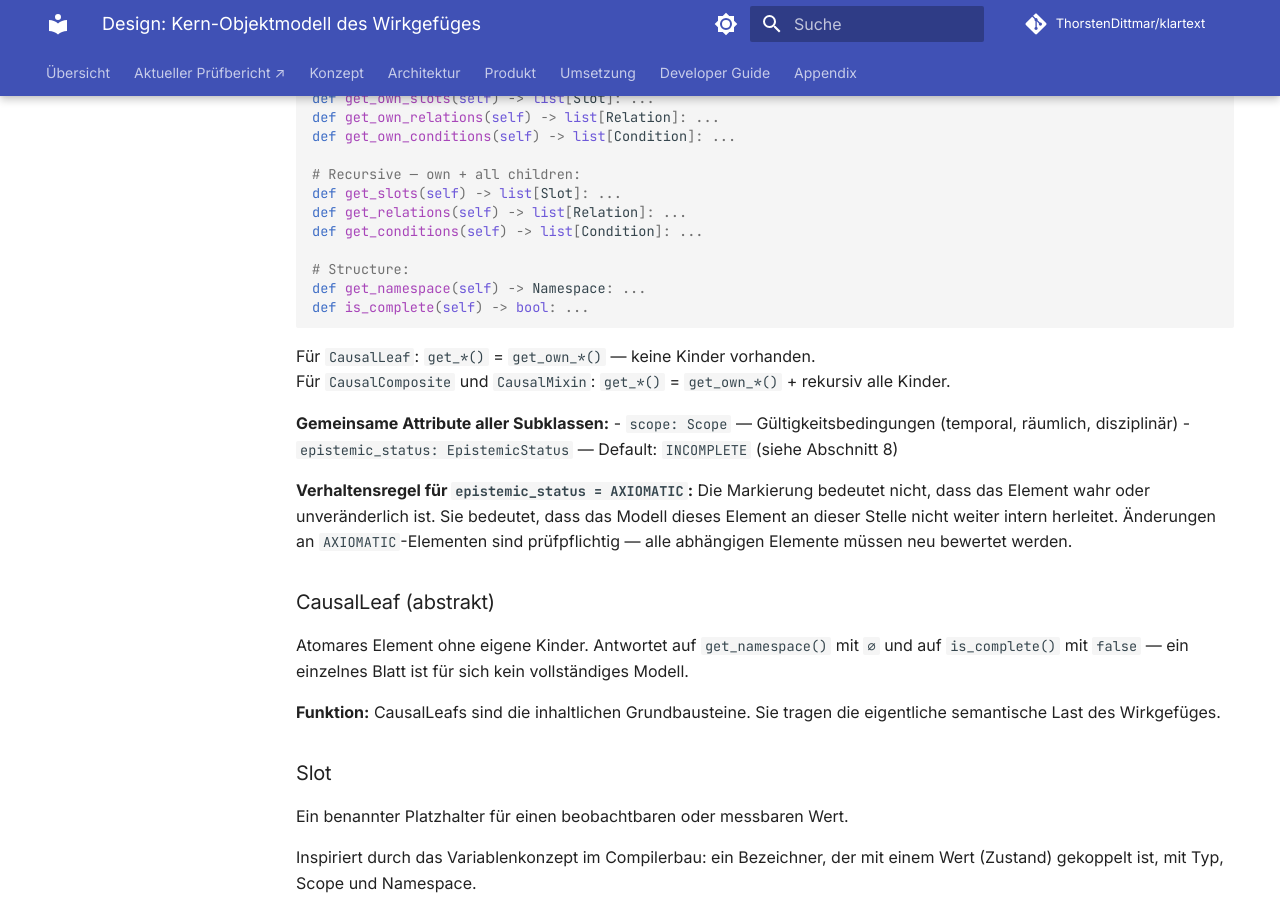
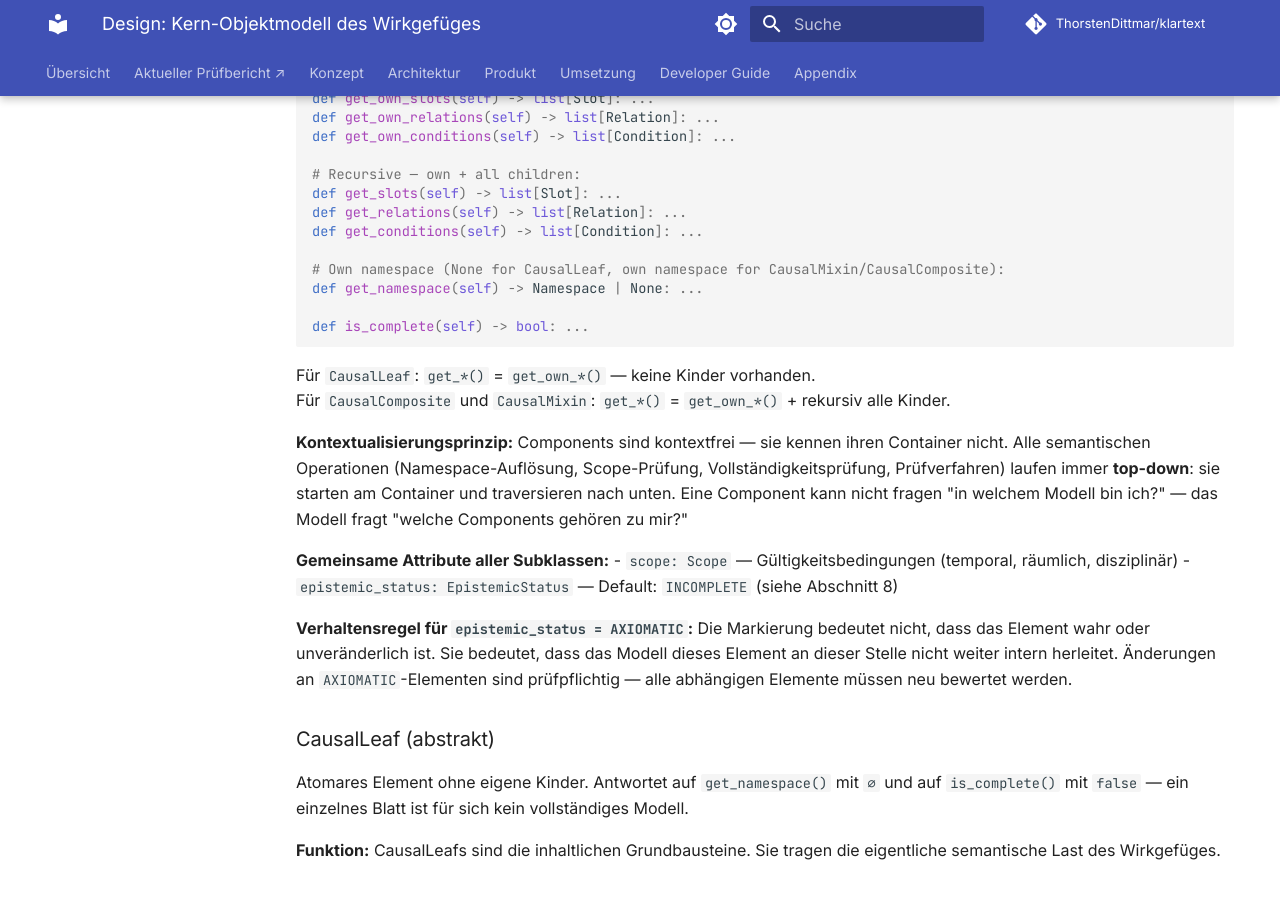
Before and after one commit to ThorstenDittmar/klartext, an MkDocs documentation site: the page built from docs/superpowers/specs/2026-06-01-causal-core-object-model-design.md, in a window 1280 px wide and 900 px high, scrolled down 2529 px. Built offline with MkDocs 1.6.1 and Material for MkDocs 9.7.7, drawn with Linux system fonts in a browser that asks for light colours; comment, search, counter and statistics services are not loaded; some of the changed text lies outside the part shown.

Commit message:
docs: Kontextualisierungsprinzip festlegen — alle Operationen top-down
Components sind kontextfrei, kein _container-Attribut. Alle semantischen
Operationen laufen top-down vom Container. CausalMixin bekommt informatives
_used_in für Autorensicht. get_namespace() gibt eigenen Namespace zurück
(None für CausalLeaf).

Co-Authored-By: Claude Sonnet 4.6 <noreply@anthropic.com>

````diff
--- a/docs/superpowers/specs/2026-06-01-causal-core-object-model-design.md
+++ b/docs/superpowers/specs/2026-06-01-causal-core-object-model-design.md
@@ -97,13 +97,17 @@ def get_slots(self) -> list[Slot]: ...
 def get_relations(self) -> list[Relation]: ...
 def get_conditions(self) -> list[Condition]: ...
 
-# Structure:
-def get_namespace(self) -> Namespace: ...
+# Own namespace (None for CausalLeaf, own namespace for CausalMixin/CausalComposite):
+def get_namespace(self) -> Namespace | None: ...
+
 def is_complete(self) -> bool: ...
 ```
 
 Für `CausalLeaf`: `get_*()` = `get_own_*()` — keine Kinder vorhanden.
 Für `CausalComposite` und `CausalMixin`: `get_*()` = `get_own_*()` + rekursiv alle Kinder.
+
+**Kontextualisierungsprinzip:**
+Components sind kontextfrei — sie kennen ihren Container nicht. Alle semantischen Operationen (Namespace-Auflösung, Scope-Prüfung, Vollständigkeitsprüfung, Prüfverfahren) laufen immer **top-down**: sie starten am Container und traversieren nach unten. Eine Component kann nicht fragen "in welchem Modell bin ich?" — das Modell fragt "welche Components gehören zu mir?"
 
 **Gemeinsame Attribute aller Subklassen:**
 - `scope: Scope` — Gültigkeitsbedingungen (temporal, räumlich, disziplinär)
@@ -206,6 +210,7 @@ Ein kohärentes, möglicherweise unvollständiges Fragment eines Wirkmodells. Wi
 
 **Enthält:** `CausalLeaf`, `CausalMixin`
 **Eigener Namespace:** ja
+**`_used_in: list[CausalModel | CausalModelFederation]`** — informativ, kein semantischer Einfluss. Zeigt dem Autor wo dieses Mixin genutzt wird. Wird beim `applies` gepflegt.
 
 **Namespace-Auflösung beim `applies`:**
 
````
